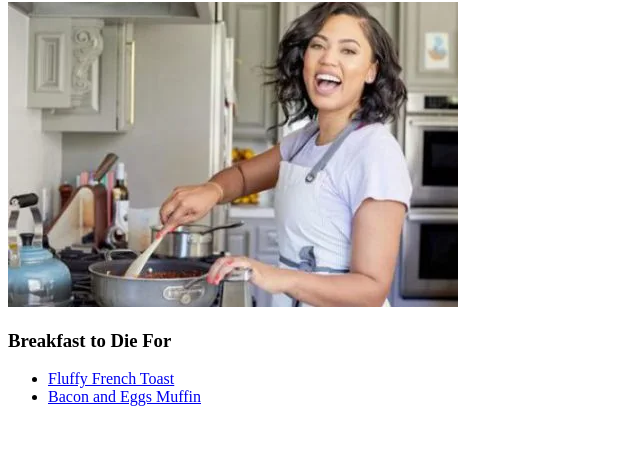
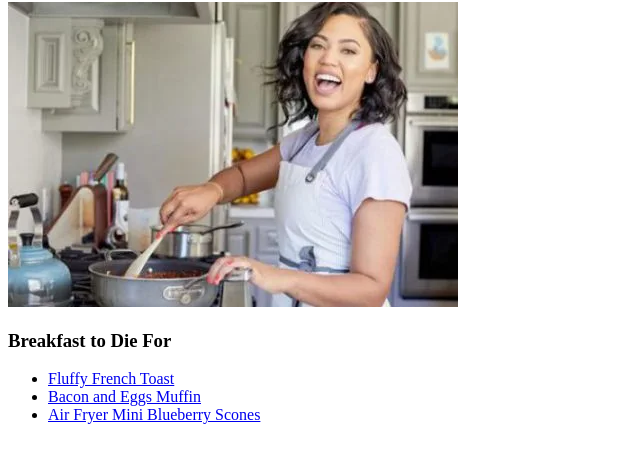
Before and after one commit to d-flinch/odin-recipes, a plain HTML site: page index.html in a window 1280 px wide. Shown: the part 78-540 px from the top of the page, without its empty margins (0-640 px from the left). Drawn offline with Linux system fonts and the light colour scheme.

Commit message:
Ensure image is visible under miniscones

```diff
--- a/index.html
+++ b/index.html
@@ -17,6 +17,7 @@
     <ul>
     <li><a href="./recipes/fluffyfrenchtoast.html">Fluffy French Toast</a></li>
     <li><a href="./recipes/baconandeggs.html">Bacon and Eggs Muffin</a></li>
+    <li><a href="./recipes/miniscones.html">Air Fryer Mini Blueberry Scones</a></li>
     </ul>
 </body>
 </html>
```
Also changed, not shown: recipes/baconandeggs.html (+1 -1 lines), recipes/fluffyfrenchtoast.html (+1 -1 lines), images/miniscones.jpg (added).
